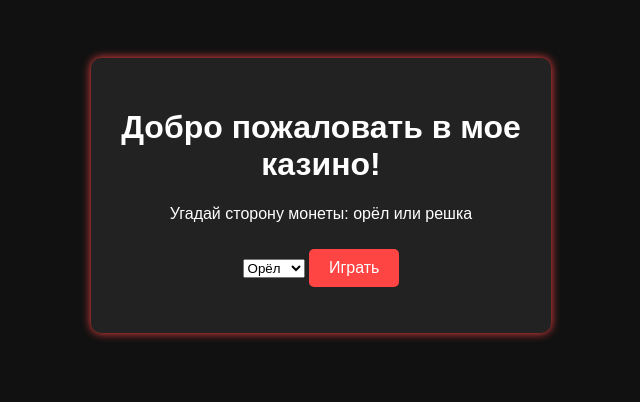
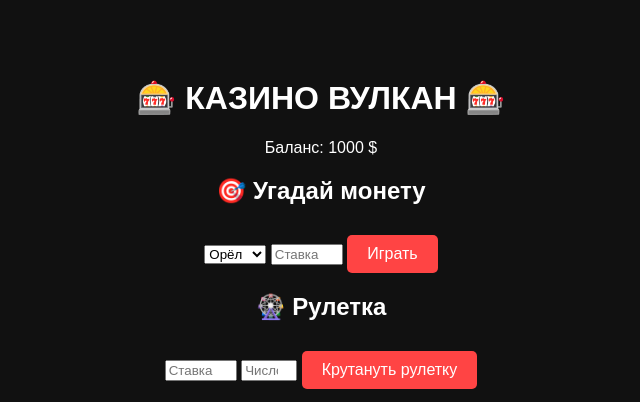
Before and after one commit to byWizard/casinich, a plain HTML site: page index.html in a window 1280 px wide. Shown: the whole page, without its empty margins (319-959 px from the left). Drawn offline with Linux system fonts and the light colour scheme.

Commit message:
Update index.html

```diff
--- a/index.html
+++ b/index.html
@@ -3,23 +3,39 @@
 <head>
   <meta charset="UTF-8" />
   <meta name="viewport" content="width=device-width, initial-scale=1.0"/>
-  <title>Мое Казино</title>
+  <title>Казино Вулкан</title>
   <link rel="stylesheet" href="style.css" />
 </head>
 <body>
-  <div class="container">
-    <h1>Добро пожаловать в мое казино!</h1>
-    <p>Угадай сторону монеты: орёл или решка</p>
 
+  <div class="casino-header">
+    <h1>🎰 КАЗИНО ВУЛКАН 🎰</h1>
+    <p>Баланс: <span id="balance">1000</span> $</p>
+  </div>
+
+  <div class="game-section">
+    <h2>🎯 Угадай монету</h2>
     <select id="guess">
       <option value="орёл">Орёл</option>
       <option value="решка">Решка</option>
     </select>
-
-    <button onclick="play()">Играть</button>
-
+    <input type="number" id="bet" placeholder="Ставка" min="1" max="1000">
+    <button onclick="playCoin()">Играть</button>
     <p id="result"></p>
   </div>
+
+  <div class="game-section">
+    <h2>🎡 Рулетка</h2>
+    <input type="number" id="roulette-bet" placeholder="Ставка" min="1" max="1000">
+    <input type="number" id="roulette-guess" placeholder="Число от 0 до 36" min="0" max="36">
+    <button onclick="spinRoulette()">Крутануть рулетку</button>
+    <p id="roulette-result"></p>
+  </div>
+
+  <canvas id="wheelCanvas" width="400" height="400"></canvas>
+
+  <audio id="winSound" src="https://cdn.pixabay.com/audio/2022/03/15/audio_4c7296da3d.mp3"></audio>
+  <audio id="clickSound" src="https://cdn.pixabay.com/audio/2021/09/14/audio_c011f23b58.mp3"></audio>
 
   <script src="script.js"></script>
 </body>
```
